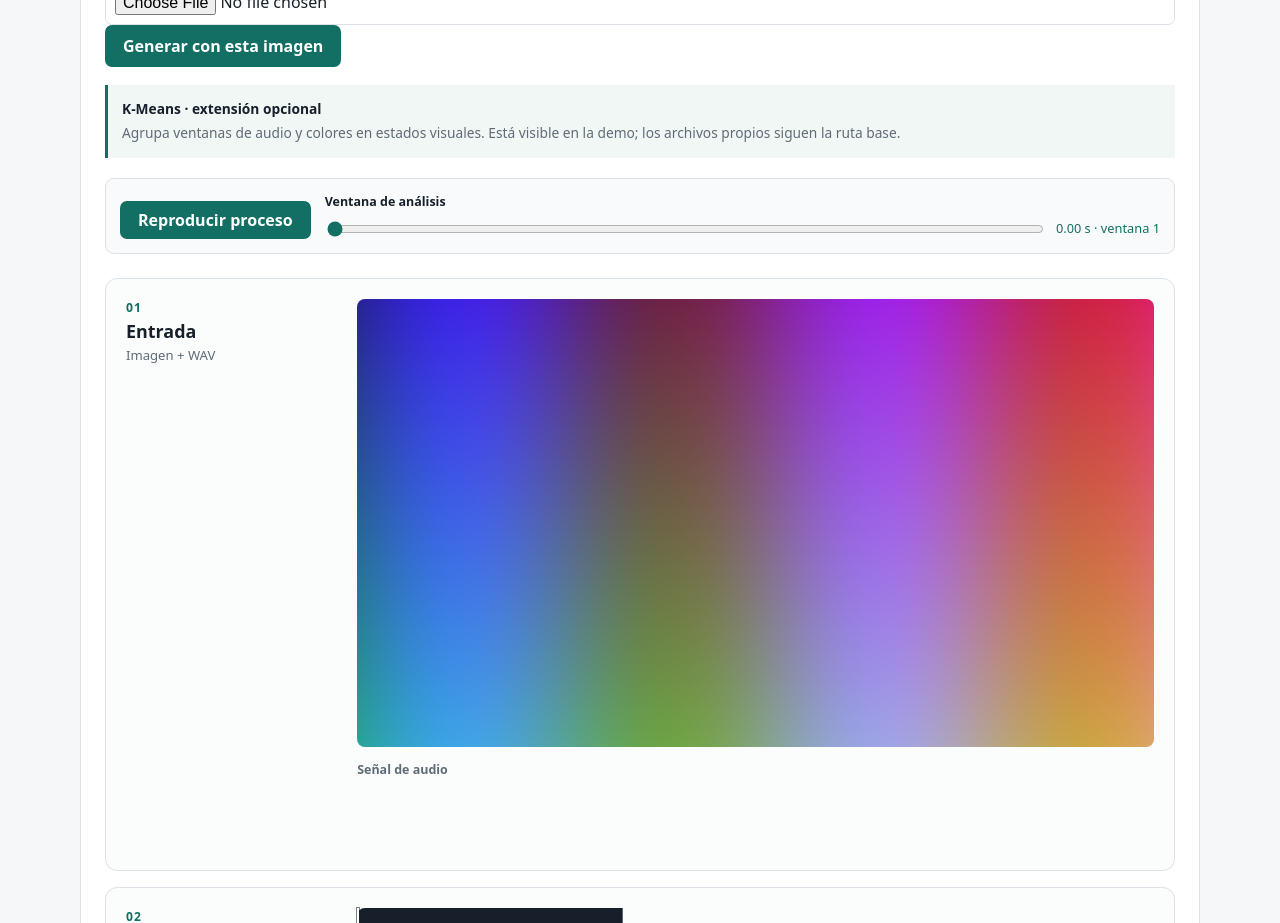
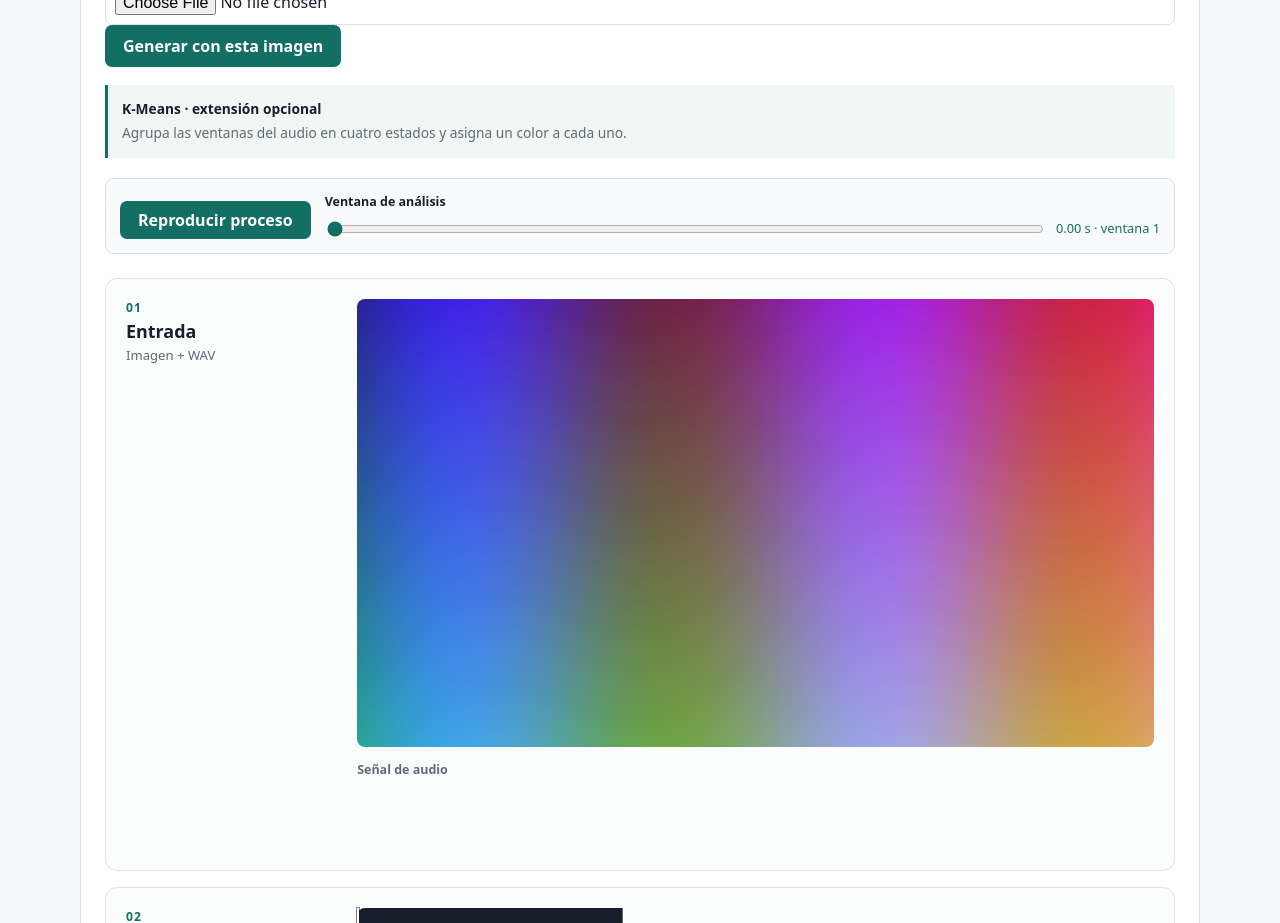
Before and after one commit to JuanCarJ/ritmo-de-luz, a plain HTML site: page apps/web/static/index.html in a window 1280 px wide. Shown: the part 800-1723 px from the top of the page. Drawn offline with Linux system fonts and the light colour scheme; no server answers.

Commit message:
copy: aclarar kmeans en cada render

```diff
--- a/apps/web/static/index.html
+++ b/apps/web/static/index.html
@@ -40,7 +40,7 @@
         </div>
         <div class="technical-note">
           <strong>K-Means · extensión opcional</strong>
-          <p>Agrupa ventanas de audio y colores en estados visuales. Está visible en la demo; los archivos propios siguen la ruta base.</p>
+          <p>Agrupa las ventanas del audio en cuatro estados y asigna un color a cada uno.</p>
         </div>
         <div id="analysis-controls" class="analysis-controls" hidden>
           <button id="analysis-play" class="button" type="button">Reproducir proceso</button>
```
